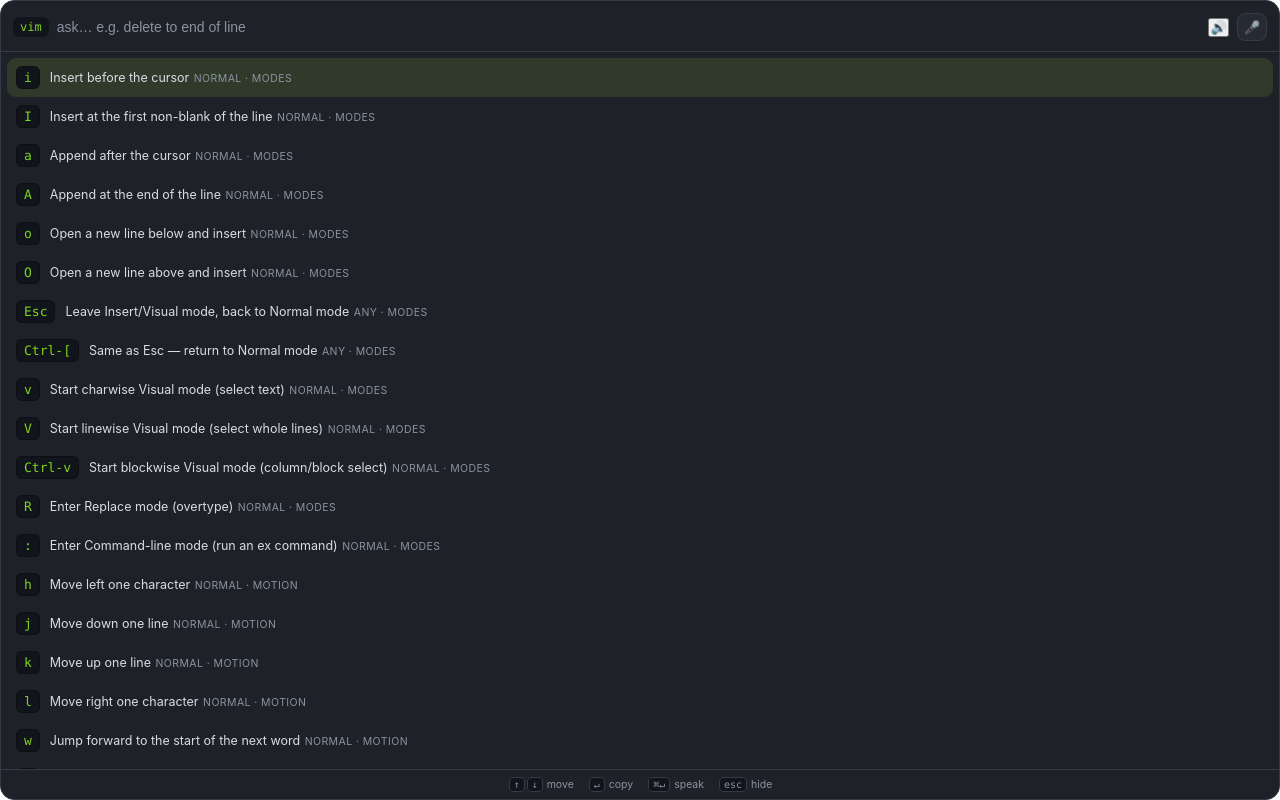
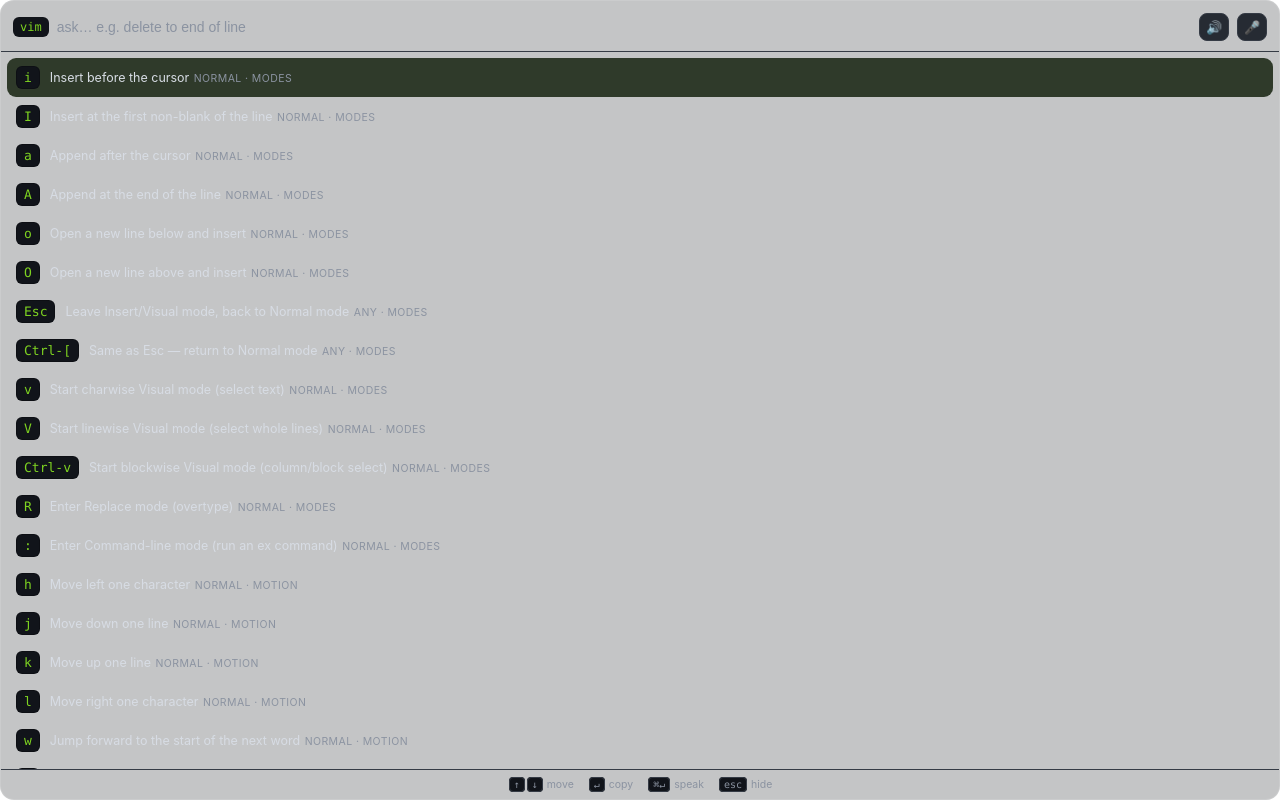
Before and after one commit to naruto11eth/cli-friend, a website with bundled scripts: page src/index.html in a window 1280 px wide. Built offline with nearby package versions, Linux system fonts and the light colour scheme.

Commit message:
style(ui): add frosted-glass transparency and speaker button

```diff
--- a/src/styles.css
+++ b/src/styles.css
@@ -31,8 +31,9 @@
   height: 100vh;
   display: flex;
   flex-direction: column;
-  background: var(--bg);
-  border: 1px solid var(--border);
+  /* Translucent tint over the native frosted-glass (vibrancy) backdrop. */
+  background: rgba(28, 31, 37, 0.26);
+  border: 1px solid rgba(255, 255, 255, 0.12);
   border-radius: 14px;
   overflow: hidden;
   position: relative;
@@ -72,7 +73,7 @@
   color: var(--fg-dim);
 }
 
-#mic {
+.bar button {
   flex: none;
   background: var(--bg-soft);
   border: 1px solid var(--border);
@@ -83,10 +84,10 @@
   cursor: pointer;
   transition: transform 0.08s ease, background 0.15s ease;
 }
-#mic:hover {
+.bar button:hover {
   background: #2e3540;
 }
-#mic:active {
+.bar button:active {
   transform: scale(0.92);
 }
 
```
